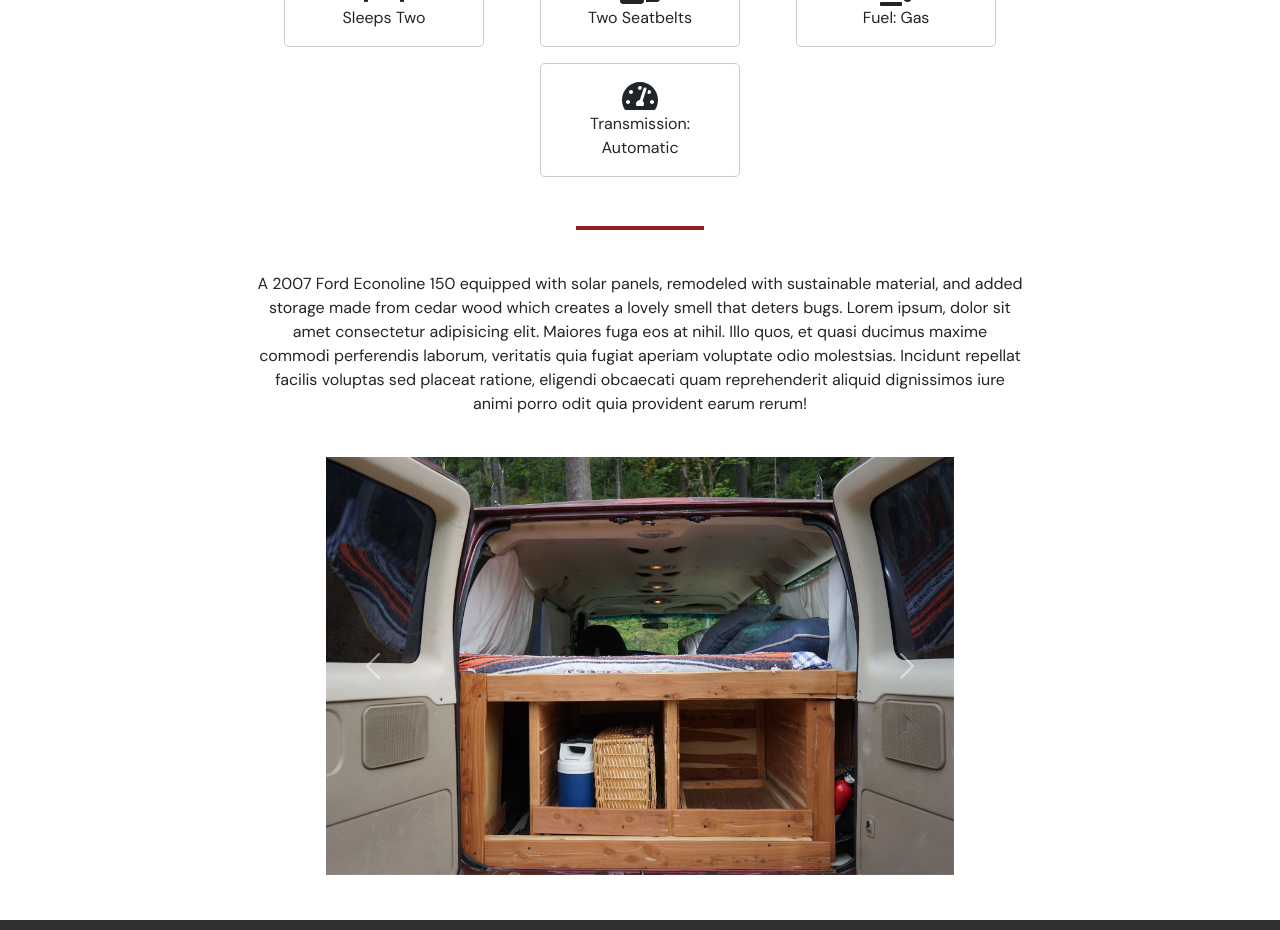
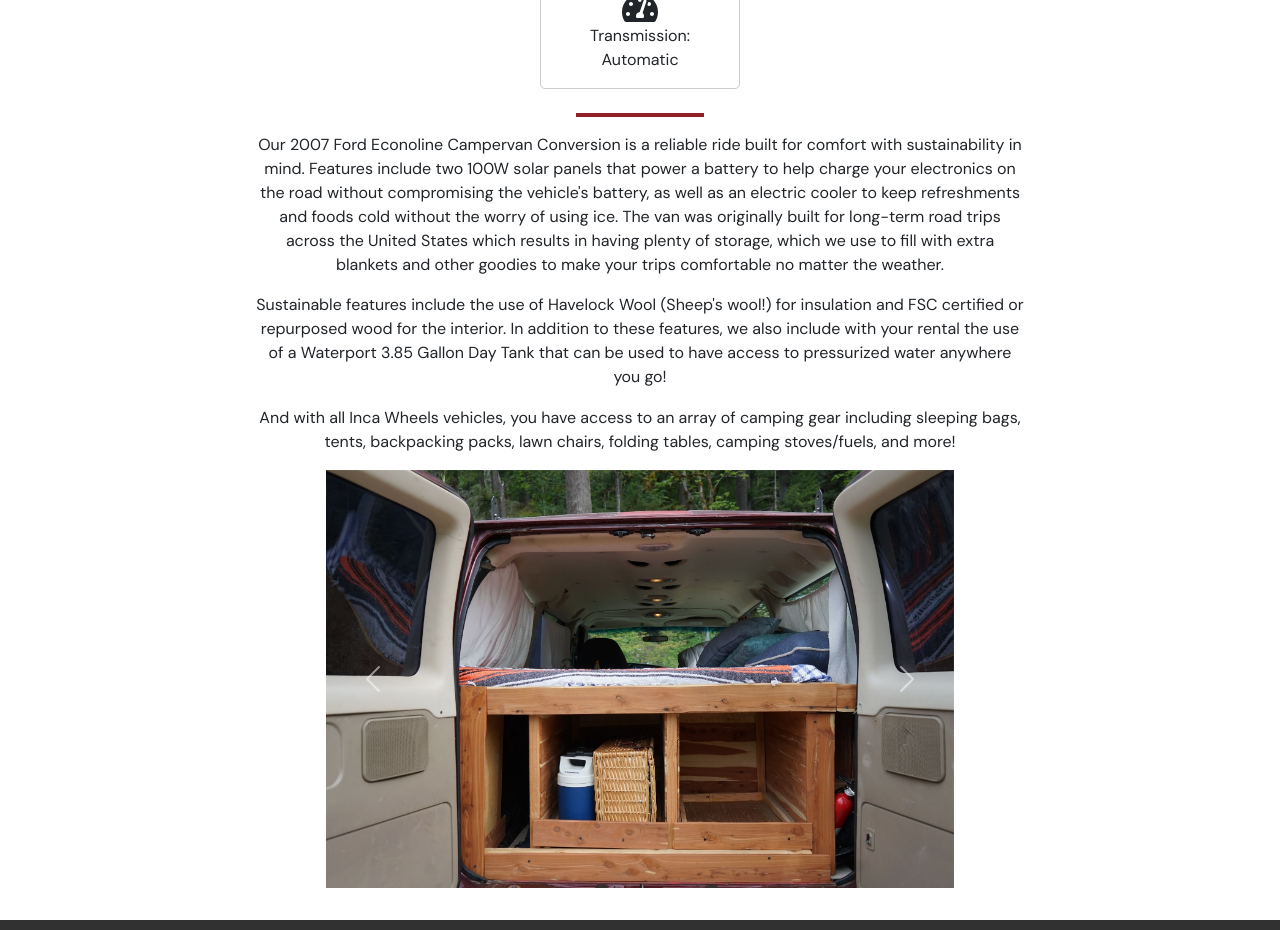
Before and after one commit to ColinJhEdwards/incawheels, a React (Create React App) app: page / in a window 1280 px wide. Shown: the part 1480-2410 px from the top of the page. Built offline with nearby package versions, Linux system fonts and the light colour scheme; no server answers.

Commit message:
updated van description on theVan component

```diff
--- a/src/components/TheVan.js
+++ b/src/components/TheVan.js
@@ -42,15 +42,30 @@ const TheVan = () => {
       </div>
       <hr />
       <p>
-        A 2007 Ford Econoline 150 equipped with solar panels, remodeled with
-        sustainable material, and added storage made from cedar wood which
-        creates a lovely smell that deters bugs. Lorem ipsum, dolor sit amet
-        consectetur adipisicing elit. Maiores fuga eos at nihil. Illo quos, et
-        quasi ducimus maxime commodi perferendis laborum, veritatis quia fugiat
-        aperiam voluptate odio molestsias. Incidunt repellat facilis voluptas
-        sed placeat ratione, eligendi obcaecati quam reprehenderit aliquid
-        dignissimos iure animi porro odit quia provident earum rerum!
+        Our 2007 Ford Econoline Campervan Conversion is a reliable ride built
+        for comfort with sustainability in mind. Features include two 100W solar
+        panels that power a battery to help charge your electronics on the road
+        without compromising the vehicle's battery, as well as an electric
+        cooler to keep refreshments and foods cold without the worry of using
+        ice. The van was originally built for long-term road trips across the
+        United States which results in having plenty of storage, which we use to
+        fill with extra blankets and other goodies to make your trips
+        comfortable no matter the weather.
       </p>
+      <p>
+        Sustainable features include the use of Havelock Wool (Sheep's wool!)
+        for insulation and FSC certified or repurposed wood for the interior. In
+        addition to these features, we also include with your rental the use of
+        a Waterport 3.85 Gallon Day Tank that can be used to have access to
+        pressurized water anywhere you go!
+      </p>
+
+      <p>
+        And with all Inca Wheels vehicles, you have access to an array of
+        camping gear including sleeping bags, tents, backpacking packs, lawn
+        chairs, folding tables, camping stoves/fuels, and more!
+      </p>
+
       <div className="carousel">
         <Caro />
       </div>
```
